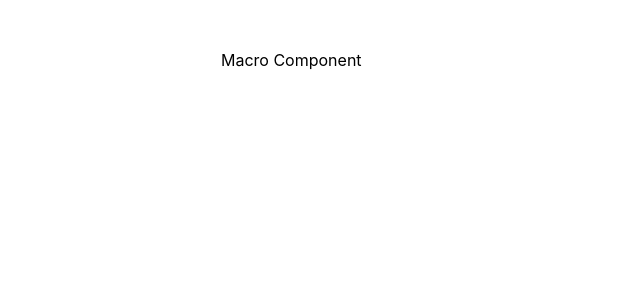
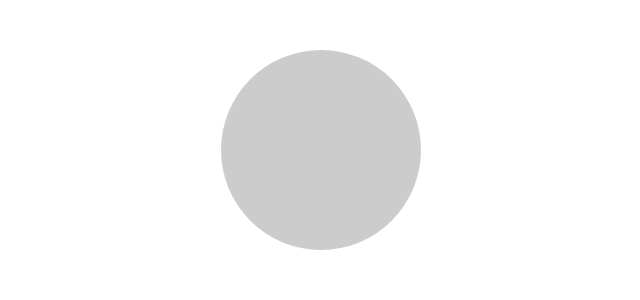
Before and after one commit to leonsuaren/reusable, a React (Create React App) app: page / in a window 1280 px wide. Shown: the top 300 px of the page, without its empty margins (79-719 px from the left). Built offline with nearby package versions, Linux system fonts and the light colour scheme.

Commit message:
macrocomponent all done working on routes

```diff
--- a/src/components/macro-component/MacroComponent.jsx
+++ b/src/components/macro-component/MacroComponent.jsx
@@ -1,7 +1,11 @@
 import React from 'react';
+
+import * as styled from './index';
 
 export const MacroComponent = () => {
   return (
-    <div>Macro Component</div>
+    <styled.MacroComponentContainer>
+      <styled.MacroComponentStyled shape="avatar" position="three"/>
+    </styled.MacroComponentContainer>
   )
 }
--- a/src/components/macro-component/index.js
+++ b/src/components/macro-component/index.js
@@ -1 +1,2 @@
 export { MacroComponent } from './MacroComponent';
+export { MacroComponentStyled, MacroComponentContainer } from './styled';
--- a/src/components/macro-component/styled.js
+++ b/src/components/macro-component/styled.js
@@ -0,0 +1,68 @@
+import styled, { css } from 'styled-components';
+
+const shape = ({ shape }) => {
+  if (shape === 'avatar') {
+    return css`
+      border-radius: 50%;
+      width: 200px;
+      height: 200px;
+    `;
+  } else if (shape === 'details') {
+    return css`
+      border-radius: 5px;
+      width: 300px;
+      height: 100%;
+    `;
+  } else if (shape === 'stars') {
+    return css`
+      border-radius: 5px;
+      width: 300px;
+      height: 50px;
+    `;
+  } else if (shape === 'error') {
+    return css`
+      border-radius: 5px;
+      width: 300px;
+      height: 100px;
+    `;
+  }
+}
+
+const position = ({ position }) => {
+  if (position === 'one') {
+    return css`
+      grid-area: sectionOne;
+    `;
+  } else if (position === 'two') {
+    return css`
+      grid-area: sectionTwo;
+    `;
+  } else if (position === 'three') {
+    return css`
+      grid-area: sectionThree;
+    `;
+  }
+}
+
+
+export const MacroComponentContainer = styled.div`
+    @media (min-width: 320px) and (max-width:480px ) {
+    display: grid;
+    grid-template-areas:
+    "sectionOne"
+    "sectionTwo"
+    "sectionThree";
+    gap: 12px;
+    align-items: center;
+    justify-content: center;
+    width: 100%;
+    height: 100%;
+    min-height: 100%;
+  }
+`;
+
+export const MacroComponentStyled = styled.div`
+  background-color: ${ props => props.theme.primaryThemeColor};
+  ${position};
+  ${shape};
+`;
--- a/src/layout/styled.js
+++ b/src/layout/styled.js
@@ -3,6 +3,7 @@ import styled from 'styled-components';
 export const Container = styled.div`
   @media (min-width: 320px) and (max-width:480px ) {
     margin: 30px;
+    height: 100vh;
   }
 
   @media (min-width: 481px) and (max-width: 768px) {
--- a/src/utils/GlobalStyles.js
+++ b/src/utils/GlobalStyles.js
@@ -3,7 +3,6 @@ import { createGlobalStyle } from 'styled-components';
 export const GlobalStyles = createGlobalStyle`
   body, html {
     margin: 0;
-    padding: 0;
     box-sizing: border-box;
   }
 `;
```
